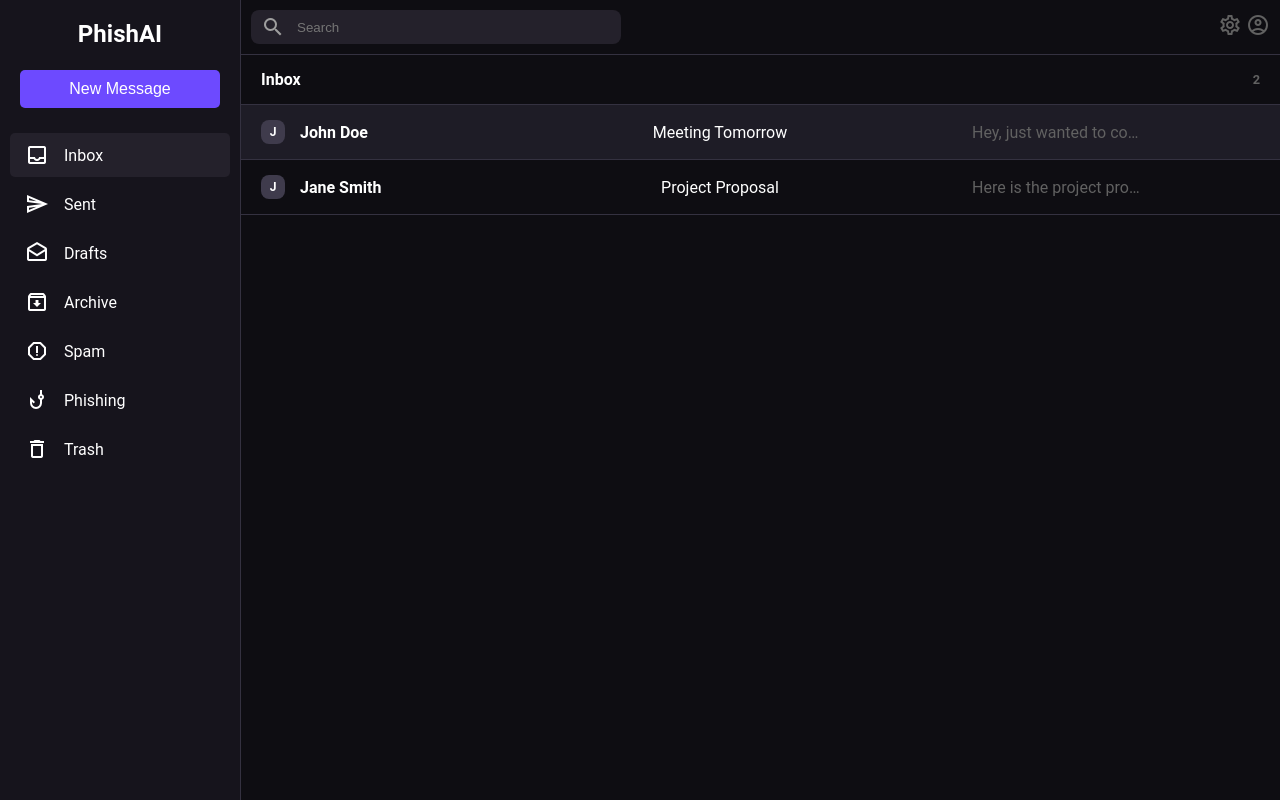
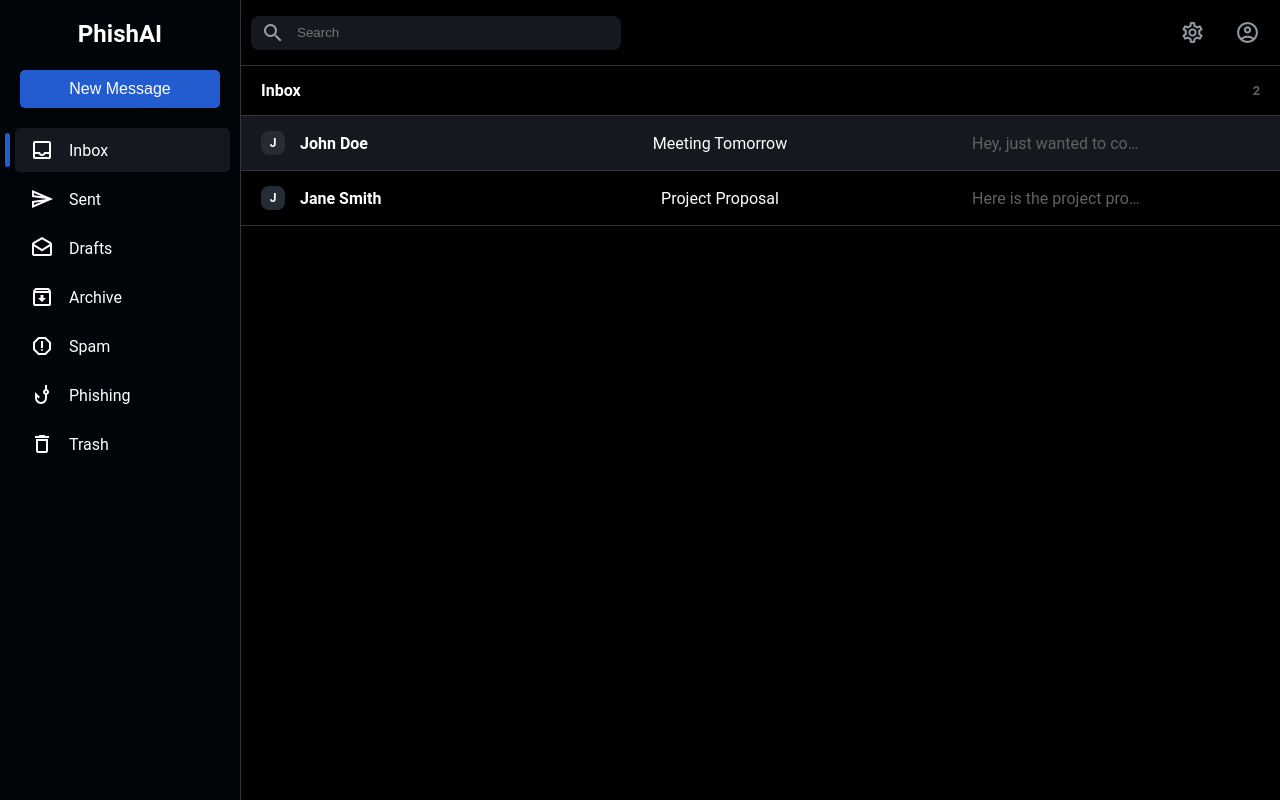
Before and after one commit to hatixntsoa/phishai.webmail, a Flask app: page / in a window 1280 px wide. Run offline with Flask 3, Linux system fonts and the light colour scheme.

Commit message:
feat[UI]: colors

```diff
--- a/email_client/static/style.css
+++ b/email_client/static/style.css
@@ -1,15 +1,15 @@
 :root {
-    --background-color: #0e0d12;
-    --sidebar-background: #16141c;
+    --background-color: #000;
+    --sidebar-background: #010409;
     --sidebar-text-color: #ffffff;
-    --sidebar-active-background: #24212b;
+    --sidebar-active-background: #15191f;
     --header-background: #ffffff;
     --header-border-color: #e0e0e0;
     --email-item-border-color: #343140;
-    --unread-email-background: #1e1c26;
+    --unread-email-background: #15191f;
     --email-item-hover-background: var(--sidebar-active-background);
     --text-color: #212121;
-    --primary-color: #6d4aff;
+    --primary-color: #235ccf;
 }
 
 body {
@@ -74,18 +74,36 @@
     flex-grow: 1;
 }
 
+.sidebar-menu li {
+    margin-bottom: 5px;
+    position: relative; /* Needed for absolute positioning of ::before */
+}
+
 .sidebar-menu li a {
     display: flex;
     align-items: center;
     padding: 10px 15px;
-    margin: 5px 10px;
+    margin: 0 10px 0 15px; /* Adjust margin to account for the line outside */
     border-radius: 5px;
     text-decoration: none;
     color: var(--sidebar-text-color);
+    /* Removed position: relative; */
 }
 
 .sidebar-menu li.active a, .sidebar-menu li a:hover {
     background-color: var(--sidebar-active-background);
+}
+
+.sidebar-menu li.active::before {
+    content: '';
+    position: absolute;
+    left: 5px; /* Adjusted to move slightly to the right */
+    top: 50%;
+    transform: translateY(-50%);
+    height: calc(100% - 10px); /* Adjust height for top and bottom gap */
+    width: 5px;
+    background-color: var(--primary-color);
+    border-radius: 3px; /* Rounded corners on all sides */
 }
 
 .sidebar-menu li a i {
@@ -125,21 +143,22 @@
 }
 
 .back-button i {
-    color: #a7a4b5;
+    color: #9198a1;
     font-size: 20px;
 }
 
 .back-button:hover {
-    background-color: #1e1c26;
+    background-color: #15191f;
 }
 
 .search-bar {
     display: flex;
     align-items: center;
-    background: #24212b;
+    background: #15191f;
     border-radius: 8px;
     padding: 5px 10px;
     flex-grow: 1; /* Allow the search bar to grow */
+    max-height: 45px;
     max-width: 350px; /* Set the desired max-width */
 }
 
@@ -153,7 +172,7 @@
     outline: none;
     width: 100%;
     margin-left: 10px;
-    color: #a7a4b5; /* Default text color */
+    color: #9198a1; /* Default text color */
 }
 
 .search-bar input:focus {
@@ -162,10 +181,29 @@
 
 .user-menu {
     margin-left: auto;
+    display: flex;
+    align-items: center;
+    gap: 10px; /* Space between icons */
 }
 
 .user-menu a {
-    color: #616161;
+    color: #9198a1;
+    width: 45px;
+    height: 45px;
+    border-radius: 12px;
+    display: flex;
+    align-items: center;
+    justify-content: center;
+    text-decoration: none; /* Remove underline */
+    /* Removed margin-left: 10px; */
+}
+
+.user-menu a i {
+    font-size: 25px;
+}
+
+.user-menu a:hover {
+    background-color: #15191f;
 }
 
 .email-list {
@@ -206,7 +244,7 @@
     width: 24px;
     height: 24px;
     border-radius: 8px;
-    background-color: #3f3b4c;
+    background-color: #262c36;
     display: flex;
     align-items: center;
     justify-content: center;
--- a/email_client/templates/index.html
+++ b/email_client/templates/index.html
@@ -58,6 +58,23 @@
             </div>
         </main>
     </div>
+
+    <div class="compose-backdrop" style="display: none;"></div>
+    <div class="compose-window" style="display: none;">
+        <div class="compose-header">
+            <span>New Message</span>
+            <button class="close-compose-btn"><i class="material-icons-outlined">close</i></button>
+        </div>
+        <div class="compose-body">
+            <input type="text" placeholder="To">
+            <input type="text" placeholder="Subject">
+            <textarea placeholder="Compose email..."></textarea>
+        </div>
+        <div class="compose-footer">
+            <button class="btn btn-primary">Send</button>
+        </div>
+    </div>
+
     <script src="{{ url_for('static', filename='script.js') }}"></script>
 </body>
 </html>
```
Also changed, not shown: other parts of email_client/static/style.css (+94 -1 lines), email_client/static/script.js (+44 -0 lines).
